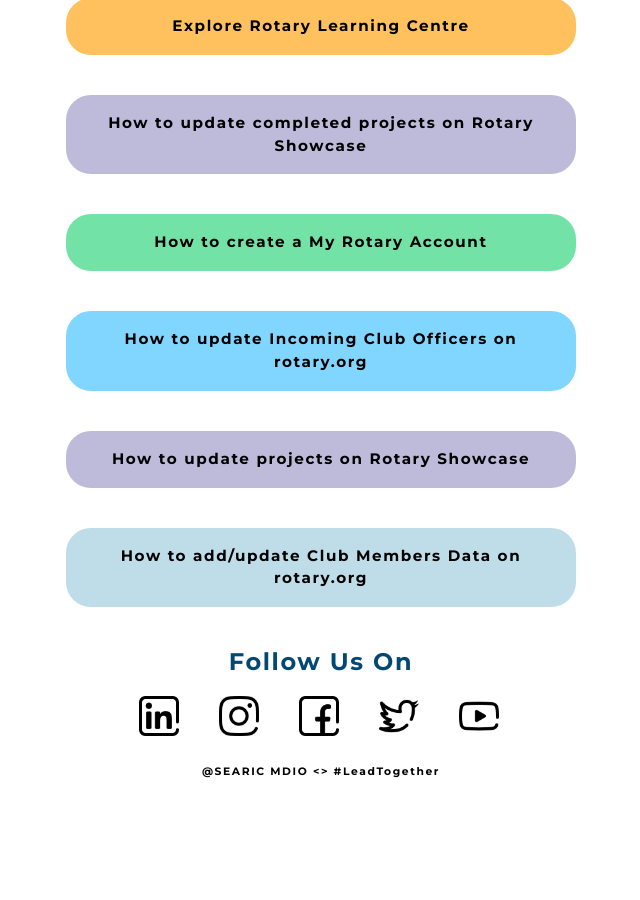
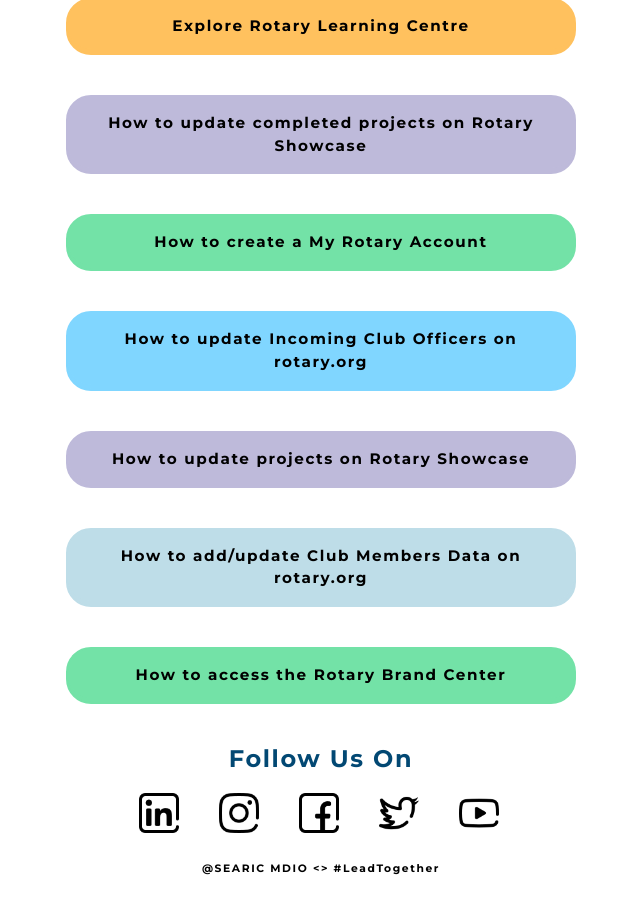
Before and after one commit to SEARICMDIO/RotaWallet, a Jekyll site: the page built from index.md, in a window 1280 px wide and 900 px high, scrolled down 1123 px. Shown: the whole window, without its empty margins (319-959 px from the left). Built offline with Jekyll 4.4.1, drawn with Linux system fonts in a browser that asks for light colours; a script that is not in the unit is left out; before the commit the page ends 1926 px from its top, so only the background shows below that.

Commit message:
Update RotaWallet - SEARIC MDIO “wallet”

```diff
--- a/_data/referrals.yml
+++ b/_data/referrals.yml
@@ -54,6 +54,9 @@
   - title: How to add/update Club Members Data on rotary.org
     url: https://www.youtube.com/watch?v=2XIwHmnprhg
     color: verylight-canyan
+  - title: How to access the Rotary Brand Center
+    url: https://www.youtube.com/watch?v=JGQF-LwLKAA
+    color: mediumlight-green-canyan
 body: "**Rota Wallet** is an initiative of **SEARIC MDIO** (*S*outh *E*ast
   *A*sia *R*otaract *I*nformation *C*entre) to help everyone understand Rotaract
   better :)"
```
